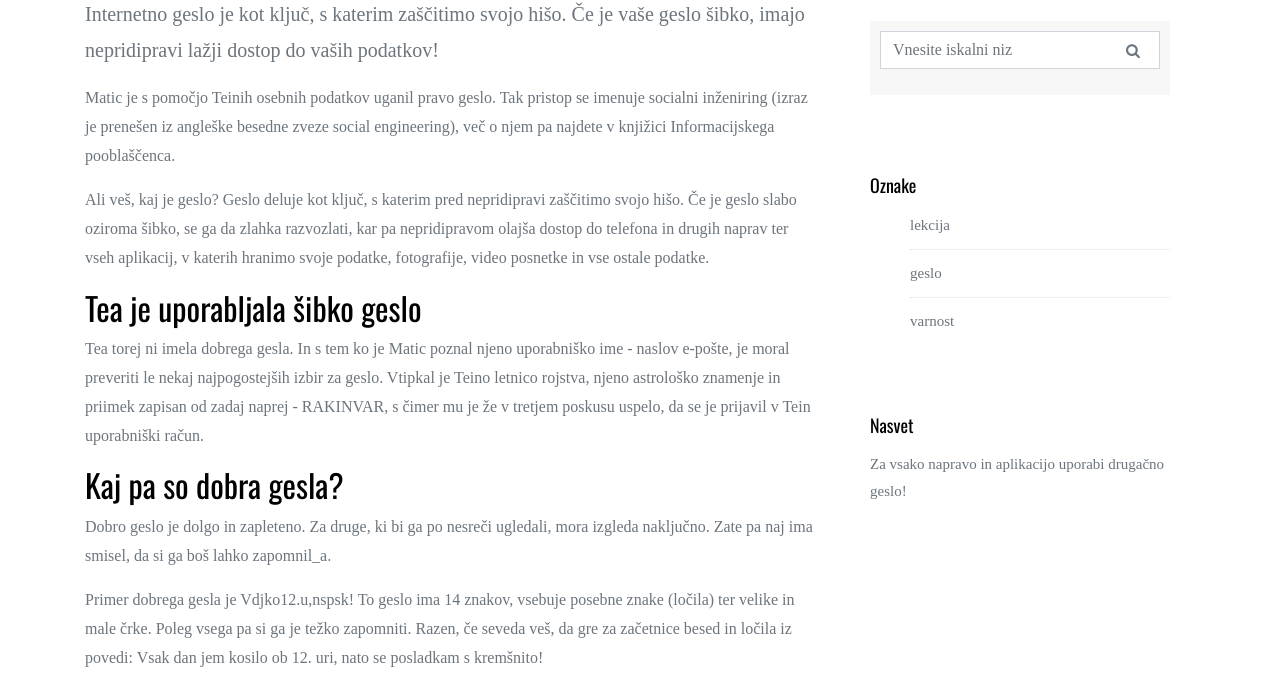
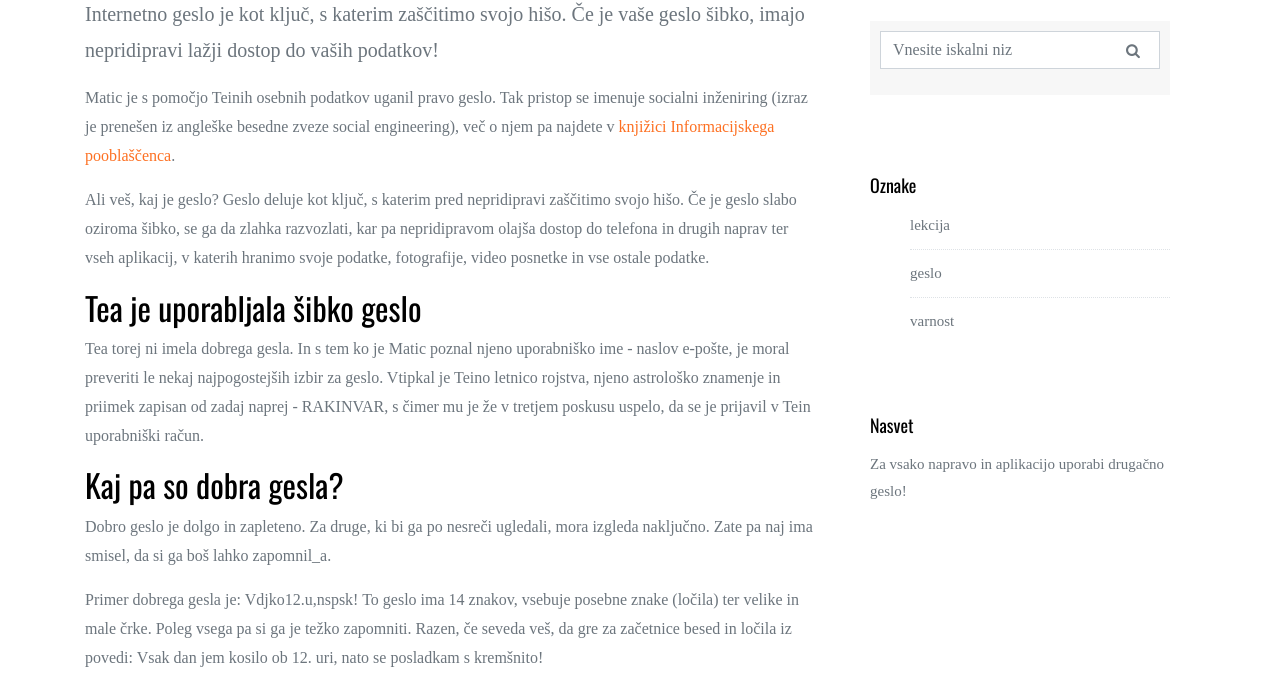
Before and after one commit to codeweeksi/gajin-svet, a Jekyll site: the page built from _posts/2018-07-01-prva-lekcija.md, in a window 1280 px wide. Shown: the part 666-1360 px from the top of the page. Built offline with Jekyll 4.4.1, drawn with Linux system fonts in a browser that asks for light colours; some web fonts are replaced; comment, search, counter and statistics services are not loaded.

```diff
--- a/_posts/2018-07-01-prva-lekcija.md
+++ b/_posts/2018-07-01-prva-lekcija.md
@@ -7,7 +7,7 @@ excerpt: Internetno geslo je kot ključ, s katerim zaščitimo svojo hišo. Če
 special_tip: Za vsako napravo in aplikacijo uporabi drugačno geslo!
 ---
 
-Matic je s pomočjo Teinih osebnih podatkov uganil pravo geslo. Tak pristop se imenuje socialni inženiring (izraz je prenešen iz angleške besedne zveze social engineering), več o njem pa najdete v knjižici Informacijskega pooblaščenca.
+Matic je s pomočjo Teinih osebnih podatkov uganil pravo geslo. Tak pristop se imenuje socialni inženiring (izraz je prenešen iz angleške besedne zveze social engineering), več o njem pa najdete v <a href="https://www.ip-rs.si/fileadmin/user_upload/Pdf/smernice/socialni-inzeniring-in-kako-se-pred-njim-ubraniti.pdf">knjižici Informacijskega pooblaščenca</a>.
 
 Ali veš, kaj je geslo? Geslo deluje kot ključ, s katerim pred nepridipravi zaščitimo svojo hišo. Če je geslo slabo oziroma šibko, se ga da zlahka razvozlati, kar pa nepridipravom olajša dostop do telefona in drugih naprav ter vseh aplikacij, v katerih hranimo svoje podatke, fotografije, video posnetke in vse ostale podatke.
 
@@ -17,7 +17,7 @@ Tea torej ni imela dobrega gesla. In s tem ko je Matic poznal njeno uporabniško
 ## Kaj pa so dobra gesla?
 Dobro geslo je dolgo in zapleteno. Za druge, ki bi ga po nesreči ugledali, mora izgleda naključno. Zate pa naj ima smisel, da si ga boš lahko zapomnil_a.
 
-Primer dobrega gesla je Vdjko12.u,nspsk! To geslo ima 14 znakov, vsebuje posebne znake (ločila) ter velike in male črke. Poleg vsega pa si ga je težko zapomniti. Razen, če seveda veš, da gre za začetnice besed in ločila iz povedi: Vsak dan jem kosilo ob 12. uri, nato se posladkam s kremšnito!
+Primer dobrega gesla je: Vdjko12.u,nspsk! To geslo ima 14 znakov, vsebuje posebne znake (ločila) ter velike in male črke. Poleg vsega pa si ga je težko zapomniti. Razen, če seveda veš, da gre za začetnice besed in ločila iz povedi: Vsak dan jem kosilo ob 12. uri, nato se posladkam s kremšnito!
 
 In kar je tudi zelo pomembno: Za vsako napravo in aplikacijo uporabi drugačno geslo!
 Nikoli torej ne uporabi istega gesla večkrat. Namesto tega ga ustrezno prilagodi, npr. za Snapchat S#Vdjko12.u,nspsk! in za Instagram I#Vdjko12.u,nspsk! Saj že prepoznaš vzorec, kajne?
```
